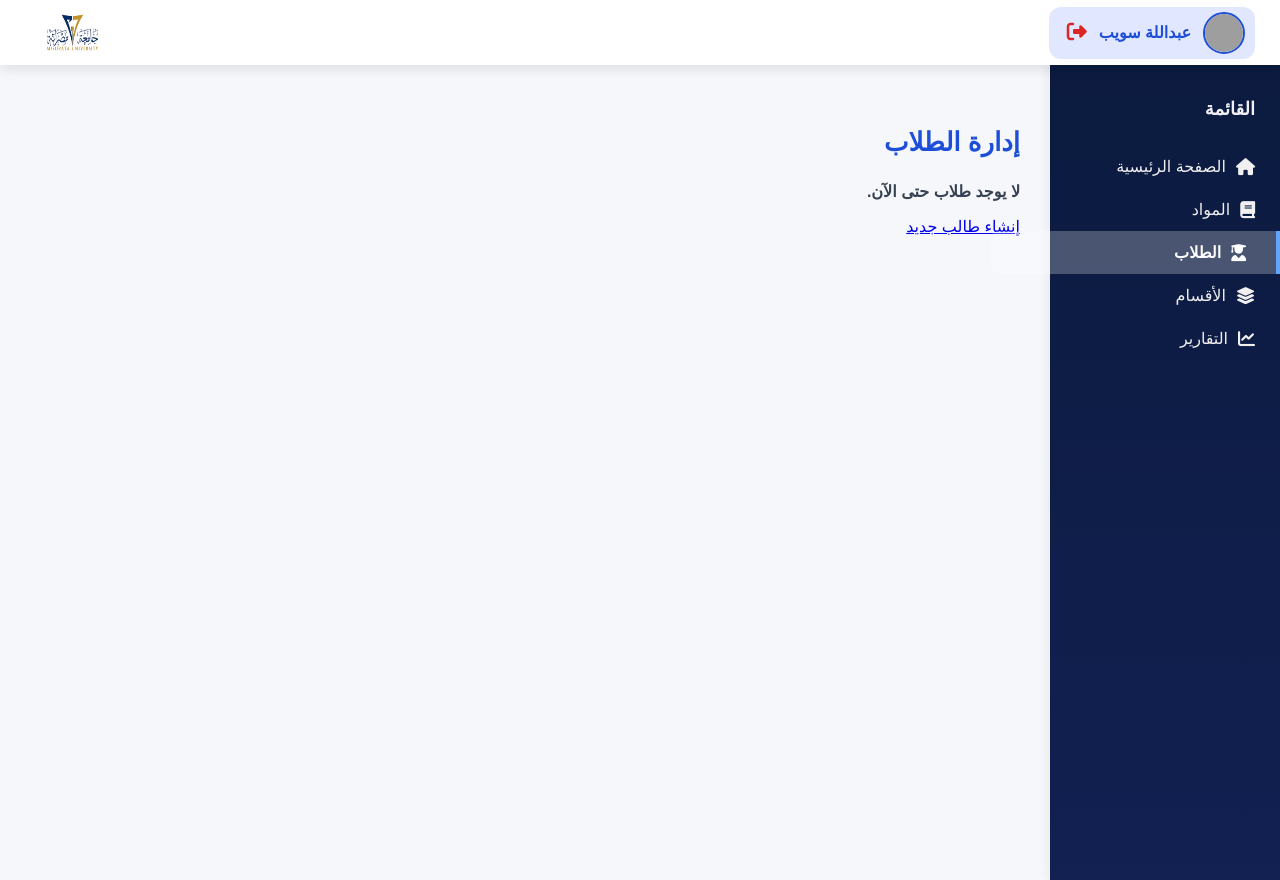
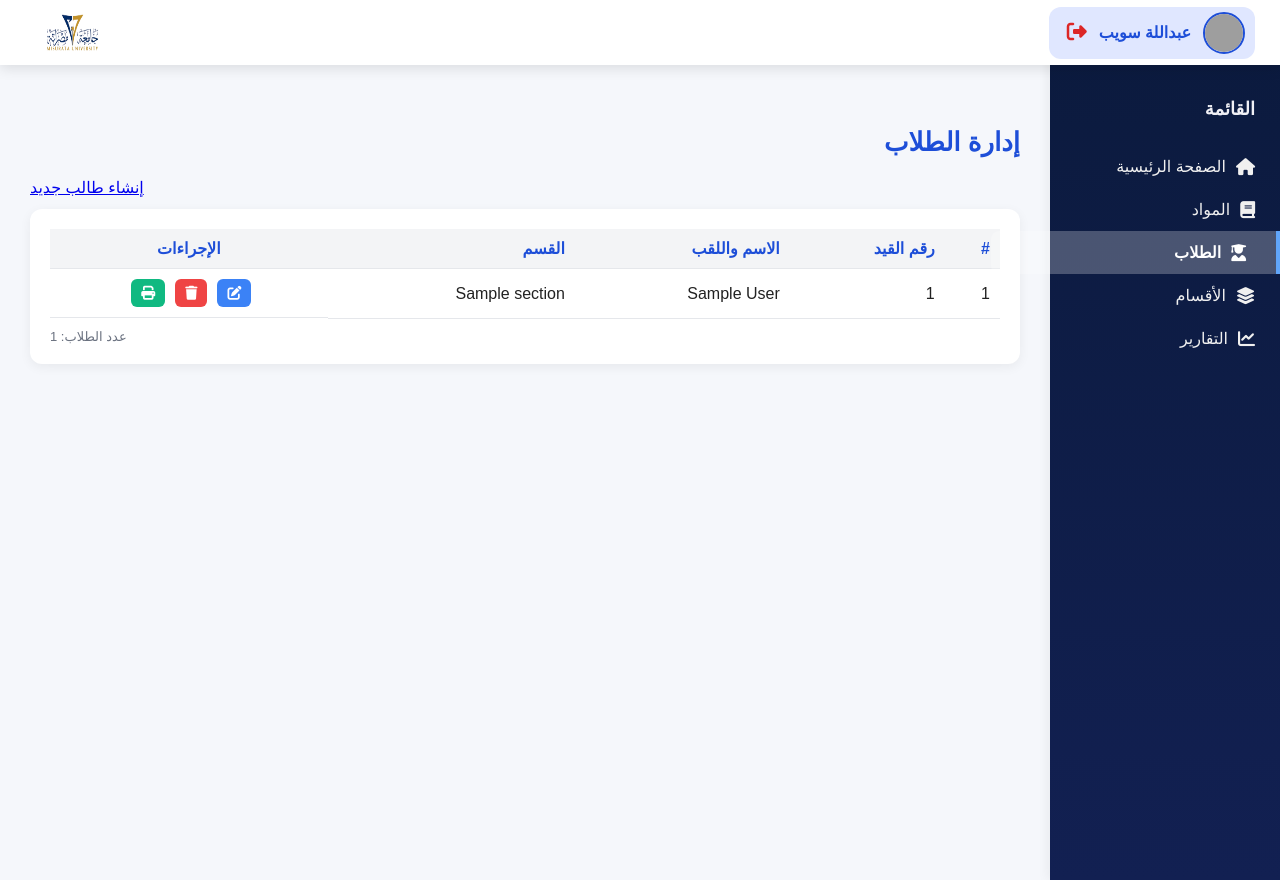
Before and after one commit to abdallaswayeb/course_registration, a Django app: template templates/students.html in a window 1280 px wide. Run offline with Django 3.2, Linux system fonts and the light colour scheme; the template is opened without the code that fills it: most values are stand-ins (such as "Sample title", 1, 10 or a date in 2020); grey boxes are pictures that could not be loaded.

Commit message:
🛡 Make students template compatible with auth_user list: use truthy check and length filter; guard section

```diff
--- a/templates/students.html
+++ b/templates/students.html
@@ -115,7 +115,7 @@
 <div class="main-content">
     <h1>إدارة الطلاب</h1>
 
-    {% if students and students.exists %}
+    {% if students %}
     <!-- زر إنشاء طالب بدون رابط -->
     <div style="text-align: left; margin-bottom:12px;">
            <a href="{% url 'create_student' %}" class="button">إنشاء طالب جديد</a>
@@ -151,7 +151,7 @@
 
         <!-- عدد الطلاب -->
         <div class="total-count">
-            عدد الطلاب: {{ students.count }}
+            عدد الطلاب: {{ students|length }}
         </div>
     </div>
     {% else %}
```
